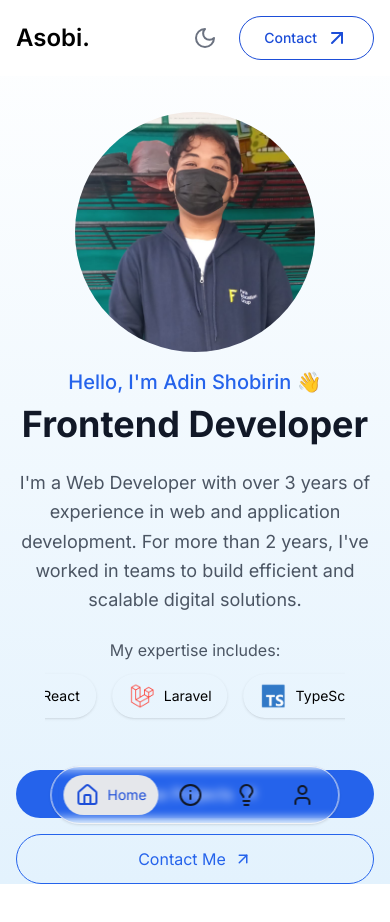
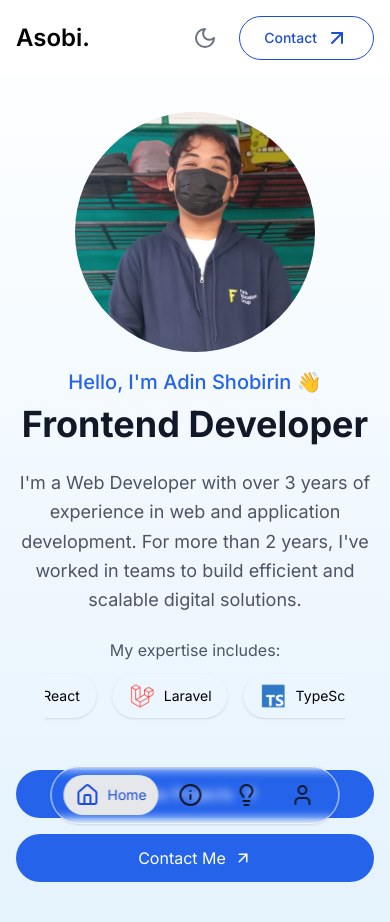
Before and after one commit to weebslife/react-porto, a React (Vite) app: page / in a window 390 px wide. Shown: the top 922 px of the page. Before the commit the page ends 884 px from the top, so only its background shows below. Built offline with nearby package versions, Linux system fonts and the light colour scheme.

Commit message:
hide mobile nav when still loading

```diff
--- a/src/App.jsx
+++ b/src/App.jsx
@@ -5,12 +5,15 @@ import { BrowserRouter as Router } from 'react-router-dom'
 import Home from './Pages/Home'
 import About from './Pages/About'
 import { Route, Routes } from 'react-router-dom'
+import AnimatedGreeting from './components/AnimatedGreeting';
 
 
 function App() {
 
   return (
+
     <Router>
+    <AnimatedGreeting />
     <div className='min-h-screen relative bg-white dark:bg-gray-900 overflow-auto'>
       <Navbar />
       <Routes>
--- a/src/components/AnimatedGreeting.jsx
+++ b/src/components/AnimatedGreeting.jsx
@@ -34,7 +34,8 @@ const AnimatedGreeting = () => {
   }, []);
 
   const [isVisible, setIsVisible] = useState(() => {
-    return location.pathname === '/' && !localStorage.getItem('animationShown');
+    const allowedPaths = ['/', '/about', '/projects', '/contact'];
+    return allowedPaths.includes(location.pathname) && !localStorage.getItem('animationShown');
   });
 
   const greetings = ['Halo', 'Hello', '你好', 'こんにちは', '안녕하세요', 'Bonjour'];
@@ -42,7 +43,6 @@ const AnimatedGreeting = () => {
   useEffect(() => {
     if (!isVisible) return;
 
-    // Set flag when animation starts
     localStorage.setItem('animationShown', 'true');
 
     const greetingInterval = setInterval(() => {
@@ -71,14 +71,14 @@ const AnimatedGreeting = () => {
   return (
     <div className="fixed inset-0 z-50">
       <div
-        className={`absolute inset-0 bg-black ${
+        className={`absolute inset-0 bg-black z-20 ${
           shouldSlideUp ? 'animate-slideUp' : ''
         }`}
       />
 
       <div className="absolute inset-0 flex items-center justify-center">
         <div
-          className={`text-6xl md:text-8xl font-bold text-white ${
+          className={`text-6xl md:text-8xl font-bold text-white z-30 ${
             !isTextVisible ? 'animate-fadeOut' : ''
           }`}
         >
--- a/src/components/MobileNavbar.jsx
+++ b/src/components/MobileNavbar.jsx
@@ -6,7 +6,7 @@ const MobileNavbar = () => {
   const location = useLocation();
 
   return (
-    <div className="flex justify-around items-center fixed gap-2 px-3 bottom-5 left-1/2 transform -translate-x-1/2 shadow py-2 z-50 rounded-full bg-white-900 bg-clip-padding backdrop-filter backdrop-blur-sm bg-opacity-10 border border-gray-100 md:hidden">
+    <div className="flex justify-around items-center fixed gap-2 px-3 bottom-5 left-1/2 transform -translate-x-1/2 shadow py-2 z-0 rounded-full bg-white-900 bg-clip-padding backdrop-filter backdrop-blur-sm bg-opacity-10 border border-gray-100 md:hidden">
       <Link
         to="/"
         className={`flex items-center gap-2 py-2 px-3 ${
--- /dev/null
+++ b/src/hooks/useAnimationTiming.jsx
@@ -0,0 +1,17 @@
+import { useState, useEffect } from 'react';
+
+export const useAnimationTiming = () => {
+  const [animationDuration, setAnimationDuration] = useState('0.8s');
+
+  useEffect(() => {
+    const hasVisited = localStorage.getItem('hasVisited');
+    if (hasVisited) {
+      setAnimationDuration('0.3s');
+    } else {
+      setAnimationDuration('0.8s');
+      localStorage.setItem('hasVisited', 'true');
+    }
+  }, []);
+
+  return animationDuration;
+};
--- a/src/pages/About.jsx
+++ b/src/pages/About.jsx
@@ -3,7 +3,8 @@ import React from 'react';
 const About = () => {
   return (
     <div className="min-h-screen flex flex-col items-center justify-center px-4 md:px-0 pt-24 bg-gradient-to-b from-white to-light-blue dark:from-gray-900 dark:to-gray-800">
-      <h1 className='text-left'>About Me </h1>
+      <div className="max-w-2xl space-y-6">
+        <h1 className='text-3xl font-semibold'>About Me </h1>
         <div className='space-y-2'>
           <h2 className="text-xl font-medium text-blue-600">
             Hello, I'm Adin Shobirin 👋
@@ -13,6 +14,7 @@ const About = () => {
           <p className='text-dark'>Let’s connect and collaborate! 🚀</p>
         </div>
       </div>
+    </div>
   );
 };
 
--- a/src/pages/Home.jsx
+++ b/src/pages/Home.jsx
@@ -1,25 +1,30 @@
 import React, { useState, useEffect } from 'react';
+import { useAnimationTiming } from '../hooks/useAnimationTiming';
 import { ArrowUpRight } from 'lucide-react';
 import { Link } from 'react-router-dom';
 import profile from '../assets/img/photo.png';
-import AnimatedGreeting from '../components/AnimatedGreeting';
 import Skill from '../components/Skills';
 
 const Home = () => {
   const [showContent, setShowContent] = useState(false);
+  const animationDuration = useAnimationTiming();
+
+
+  const getAnimationStyle = (delay) => ({
+    animationDelay: delay,
+    animationDuration: animationDuration
+  });
 
   useEffect(() => {
-    // Start animations after greeting animation ends
     const timer = setTimeout(() => setShowContent(true), 1600);
     return () => clearTimeout(timer);
   }, []);
 
   return (
     <>
-      <AnimatedGreeting />
-      <div className="min-h-screen flex flex-col items-center justify-center px-4 md:px-0 pt-24 bg-gradient-to-b from-white to-light-blue dark:from-gray-900 dark:to-gray-800">
+      <div className="min-h-screen flex flex-col items-center justify-center px-4 md:px-0 pt-24 bg-gradient-to-b from-white to-light-blue dark:from-gray-900 dark:to-gray-800 max-sm:pb-28">
         <div className="max-w-2xl space-y-6 text-center">
-          <div className={`space-y-2 opacity-0 ${showContent && 'animate-slideUpContent'}`} style={{ animationDelay: '0.2s' }}>
+          <div className={`space-y-2 opacity-0 ${showContent && 'animate-slideUpContent'}`} style={getAnimationStyle('0.5s') }>
             <img src={profile} className="rounded-full w-[240px] mx-auto my-4" alt="" />
             <h2 className="text-xl font-medium text-blue-600">
               Hello, I'm Adin Shobirin 👋
@@ -30,13 +35,13 @@ const Home = () => {
           </div>
 
           <p className={`text-lg text-gray-600 dark:text-gray-300 leading-relaxed opacity-0 ${showContent && 'animate-slideUpContent'}`}
-             style={{ animationDelay: '0.4s' }}>
+             style={getAnimationStyle('0.6s') }>
             I'm a Web Developer with over 3 years of experience in web and application development.
             For more than 2 years, I've worked in teams to build efficient and scalable digital solutions.
           </p>
 
           <div className={`space-y-2 opacity-0 ${showContent && 'animate-slideUpContent'}`}
-               style={{ animationDelay: '0.6s' }}>
+               style={getAnimationStyle('0.7s') }>
             <p className="text-gray-600 dark:text-gray-300">
               My expertise includes:
             </p>
@@ -48,15 +53,15 @@ const Home = () => {
             <Link
               to="/projects"
               className={`flex items-center justify-center gap-2 px-8 py-3 bg-blue-600 text-white rounded-full hover:bg-blue-700 transition-colors opacity-0 ${showContent && 'animate-slideUpContent'}`}
-               style={{ animationDelay: '0.8s' }}
+               style={getAnimationStyle('0.9s') }
             >
               View Projects
               <ArrowUpRight size={18} />
             </Link>
             <Link
               to="/contact"
-              className={`flex items-center justify-center gap-2 px-8 py-3 border border-blue-600 text-blue-600 rounded-full hover:bg-blue-50 dark:hover:bg-blue-950 transition-colors opacity-0 ${showContent && 'animate-slideUpContent'}`}
-               style={{ animationDelay: '1s' }}
+              className={`flex items-center justify-center gap-2 px-8 py-3 bg-blue-600 text-white rounded-full hover:bg-blue-700 transition-colors opacity-0 ${showContent && 'animate-slideUpContent'}`}
+               style={getAnimationStyle('1s') }
             >
               Contact Me
               <ArrowUpRight size={18} />
--- a/tailwind.config.js
+++ b/tailwind.config.js
@@ -13,7 +13,7 @@ export default {
       animation: {
         slideUp: 'slideUp 0.5s ease-in-out forwards',
         fadeOut: 'fadeOut 0.3s ease-out forwards',
-        slideUpContent: 'slideUpContent 0.8s ease-out forwards',
+        slideUpContent: 'slideUpContent var(--animation-duration, 0.8s) ease-out forwards',
         marquee: 'marquee 15s linear infinite',
       },
       keyframes: {
```
Lines whose indentation alone changed are shown as unchanged.
